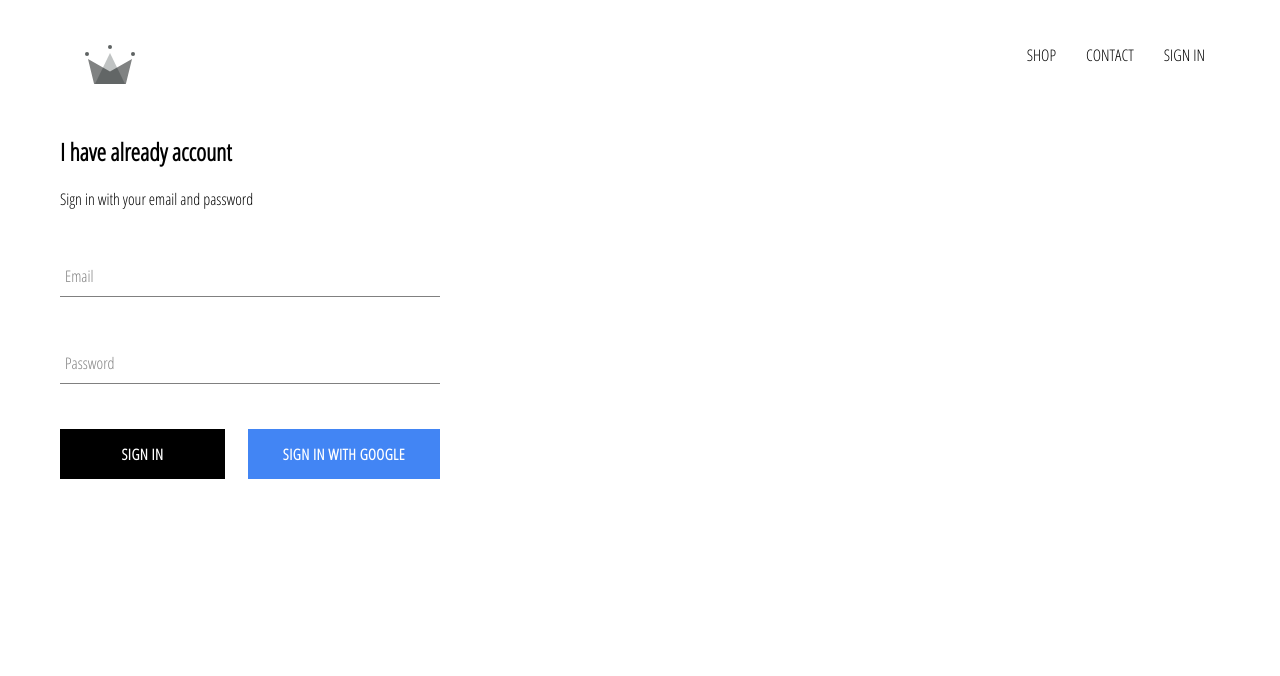
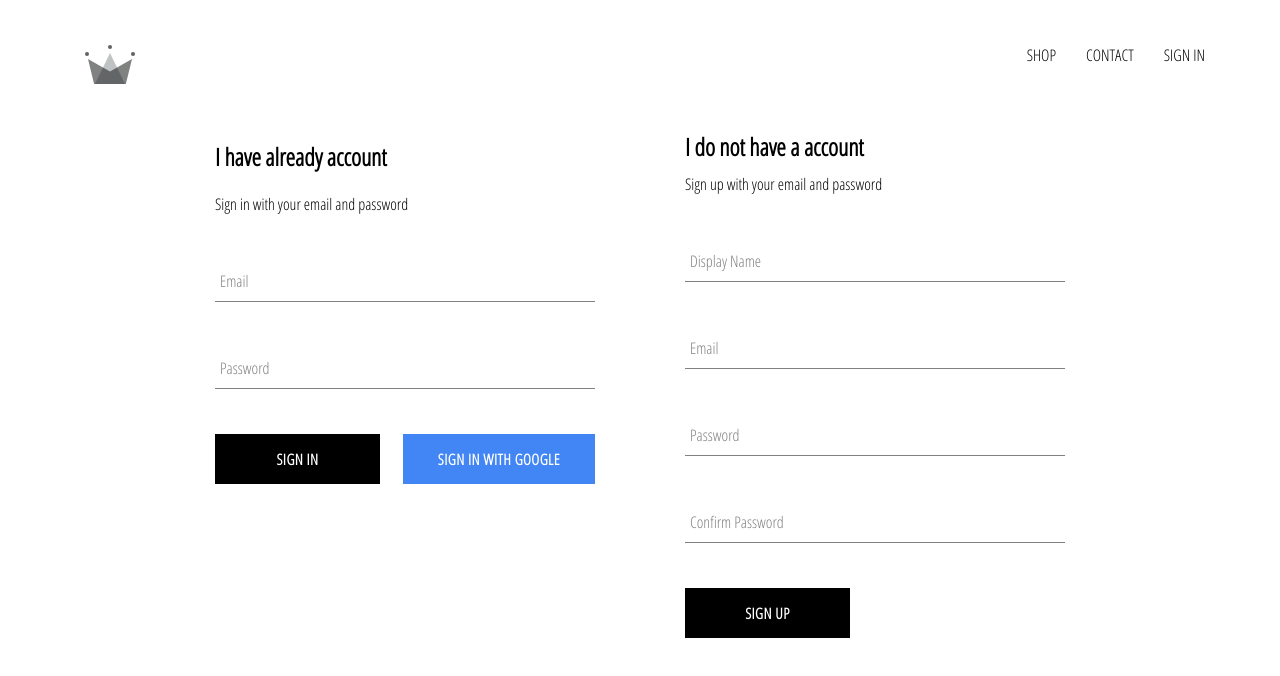
Before and after one commit to GBehzod/e-commerce-react, a React (Create React App) app: page /auth in a window 1280 px wide. Shown: the top 676 px of the page. Built offline with nearby package versions, Linux system fonts and the light colour scheme; no server answers.

Commit message:
added sign up page and integrated firebase sign up with email and password

```diff
--- a/src/App.js
+++ b/src/App.js
@@ -4,7 +4,8 @@ import {Route, Routes} from "react-router-dom";
 import {HomePage} from "./pages/homepage/homepage.component";
 import ShopPage from "./pages/shop/shop";
 import AuthPage from "./pages/auth/auth";
-import {auth} from "./firebase/firebase.utils";
+import {auth, createUserProfileDocument} from "./firebase/firebase.utils";
+import {onSnapshot} from "firebase/firestore";
 
 import './App.css'
 
@@ -20,8 +21,21 @@ class App extends Component {
     unsubscribeFromAuth = null;
 
     componentDidMount() {
-        this.unsubscribeFromAuth = auth.onAuthStateChanged(user => {
-            this.setState({currentUser: user})
+        this.unsubscribeFromAuth = auth.onAuthStateChanged(async userAuth => {
+            if (userAuth) {
+                const userRef = await createUserProfileDocument(userAuth);
+
+                onSnapshot(userRef, snapshot => {
+                    this.setState({
+                        currentUser: {
+                            id: snapshot.id,
+                            ...snapshot.data()
+                        }
+                    }, () => console.log(this.state));
+                })
+            }
+
+            this.setState({currentUser: userAuth})
         })
     }
 
@@ -32,7 +46,7 @@ class App extends Component {
     render() {
         return (
             <div>
-                <Header currentUser={this.state.currentUser} />
+                <Header currentUser={this.state.currentUser}/>
                 <Routes>
                     <Route path='/' element={<HomePage/>}/>
                     <Route path='/shop' element={<ShopPage/>}/>
--- a/src/components/custom-button/custom-button.jsx
+++ b/src/components/custom-button/custom-button.jsx
@@ -2,7 +2,7 @@ import React from 'react';
 
 import './custom-button.scss'
 
-const CustomButton = ({children, isGoogleSignIn, otherProps}) => (
+const CustomButton = ({children, isGoogleSignIn, ...otherProps}) => (
     <button {...otherProps} className={`${isGoogleSignIn ? 'google-sign-in ' : ''}custom-button`}>
         {children}
     </button>
--- a/src/components/form-input/form-input.jsx
+++ b/src/components/form-input/form-input.jsx
@@ -6,7 +6,9 @@ const FormInput = ({handleChange, label, ...props}) => (
     <div className="form-group">
         <input
             className="form-input"
-            onChange={handleChange}/>
+            onChange={handleChange}
+            {...props}
+        />
 
         {label ? <label className={`${props.value.length ? 'shrink' : ''} form-input-label`}>{label}</label> : null}
     </div>
--- /dev/null
+++ b/src/components/sign-up/sign-up.jsx
@@ -0,0 +1,99 @@
+import React, {Component} from 'react';
+
+import './sign-up.scss'
+import FormInput from "../form-input/form-input";
+import CustomButton from "../custom-button/custom-button";
+import {auth, createUserProfileDocument} from "../../firebase/firebase.utils";
+import {createUserWithEmailAndPassword} from 'firebase/auth';
+
+class SignUp extends Component {
+    constructor(props) {
+        super(props);
+
+        this.state = {
+            displayName: '',
+            email: '',
+            password: '',
+            confirmPassword: ''
+        }
+    }
+
+    handleSubmit = async (event) => {
+        event.preventDefault();
+
+        const {displayName, email, password, confirmPassword} = this.state;
+
+        if (password !== confirmPassword) {
+            alert("Password do not match!");
+            return;
+        }
+
+        await createUserWithEmailAndPassword(auth, email, password)
+            .then(async (userCredential) => {
+                const user = userCredential.user;
+
+                await createUserProfileDocument(user, {displayName})
+
+                this.setState({
+                    displayName: '',
+                    email: '',
+                    password: '',
+                    confirmPassword: ''
+                })
+
+            }).catch((error) => console.error(error))
+    }
+
+    handleChange = (event) => {
+        const {name, value} = event.target;
+
+        this.setState({[name]: value})
+    }
+
+    render() {
+        const {displayName, email, password, confirmPassword} = this.state;
+
+        return (
+            <div className="sign-up">
+                <h2 className="title">
+                    I do not have a account
+                </h2>
+                <span>Sign up with your email and password</span>
+                <form action="" className="sign-up-form" onSubmit={this.handleSubmit}>
+                    <FormInput
+                        type="text"
+                        name="displayName"
+                        value={displayName}
+                        label="Display Name"
+                        onChange={this.handleChange}
+                        required/>
+                    <FormInput
+                        type="email"
+                        name="email"
+                        label="Email"
+                        value={email}
+                        onChange={this.handleChange}
+                        required/>
+                    <FormInput
+                        type="password"
+                        name="password"
+                        value={password}
+                        label="Password"
+                        onChange={this.handleChange}
+                        required/>
+                    <FormInput
+                        type="password"
+                        name="confirmPassword"
+                        value={confirmPassword}
+                        label="Confirm Password"
+                        onChange={this.handleChange}
+                        required/>
+
+                    <CustomButton type="submit">SIGN UP</CustomButton>
+                </form>
+            </div>
+        );
+    }
+}
+
+export default SignUp;
--- /dev/null
+++ b/src/components/sign-up/sign-up.scss
@@ -0,0 +1,9 @@
+.sign-up {
+  display: flex;
+  flex-direction: column;
+  width: 380px;
+
+  .title {
+    margin: 10px 0;
+  }
+}
--- a/src/firebase/firebase.utils.js
+++ b/src/firebase/firebase.utils.js
@@ -1,12 +1,7 @@
-// Import the functions you need from the SDKs you need
 import {initializeApp} from "firebase/app";
-import {getFirestore} from "firebase/firestore";
+import {getFirestore, setDoc, getDoc, doc, collection} from "firebase/firestore";
 import {GoogleAuthProvider, signInWithPopup, getAuth} from "firebase/auth";
-// TODO: Add SDKs for Firebase products that you want to use
-// https://firebase.google.com/docs/web/setup#available-libraries
 
-// Your web app's Firebase configuration
-// For Firebase JS SDK v7.20.0 and later, measurementId is optional
 const firebaseConfig = {
     apiKey: "AIzaSyB151zVt_owJ99SQ9w5NfaD7lEONfdw8WQ",
     authDomain: "crwn-db-2916b.firebaseapp.com",
@@ -17,12 +12,38 @@ const firebaseConfig = {
     measurementId: "G-83H0ZBNWCE"
 };
 
-// Initialize Firebase
 initializeApp(firebaseConfig);
 
 export const auth = getAuth()
 export const firestore = getFirestore()
 
+
+export const createUserProfileDocument = async (userAuth, additionalData) => {
+    if (!userAuth) return;
+
+    const userRef = doc(firestore, 'users', userAuth.uid);
+
+    const snapShot = await getDoc(userRef);
+
+    if (!snapShot.exists()) {
+        const {displayName, email} = userAuth;
+        const createdAt = new Date();
+
+        try {
+            await setDoc((userRef), {
+                displayName,
+                email,
+                createdAt,
+                ...additionalData
+            })
+        } catch (err) {
+            console.log('error creating user', err.message)
+        }
+    }
+
+    return userRef;
+}
+
 const provider = new GoogleAuthProvider();
 provider.setCustomParameters({prompt: 'select_account'});
 
--- a/src/pages/auth/auth.jsx
+++ b/src/pages/auth/auth.jsx
@@ -2,10 +2,12 @@ import React from 'react';
 
 import './auth.scss'
 import SignIn from "../../components/sign-in/sign-in";
+import SignUp from "../../components/sign-up/sign-up";
 
 const AuthPage = () => (
     <div className="auth">
         <SignIn/>
+        <SignUp/>
     </div>
 )
 
--- a/src/pages/auth/auth.scss
+++ b/src/pages/auth/auth.scss
@@ -0,0 +1,6 @@
+.auth {
+  width: 850px;
+  display: flex;
+  justify-content: space-between;
+  margin: 30px auto;
+}
```
